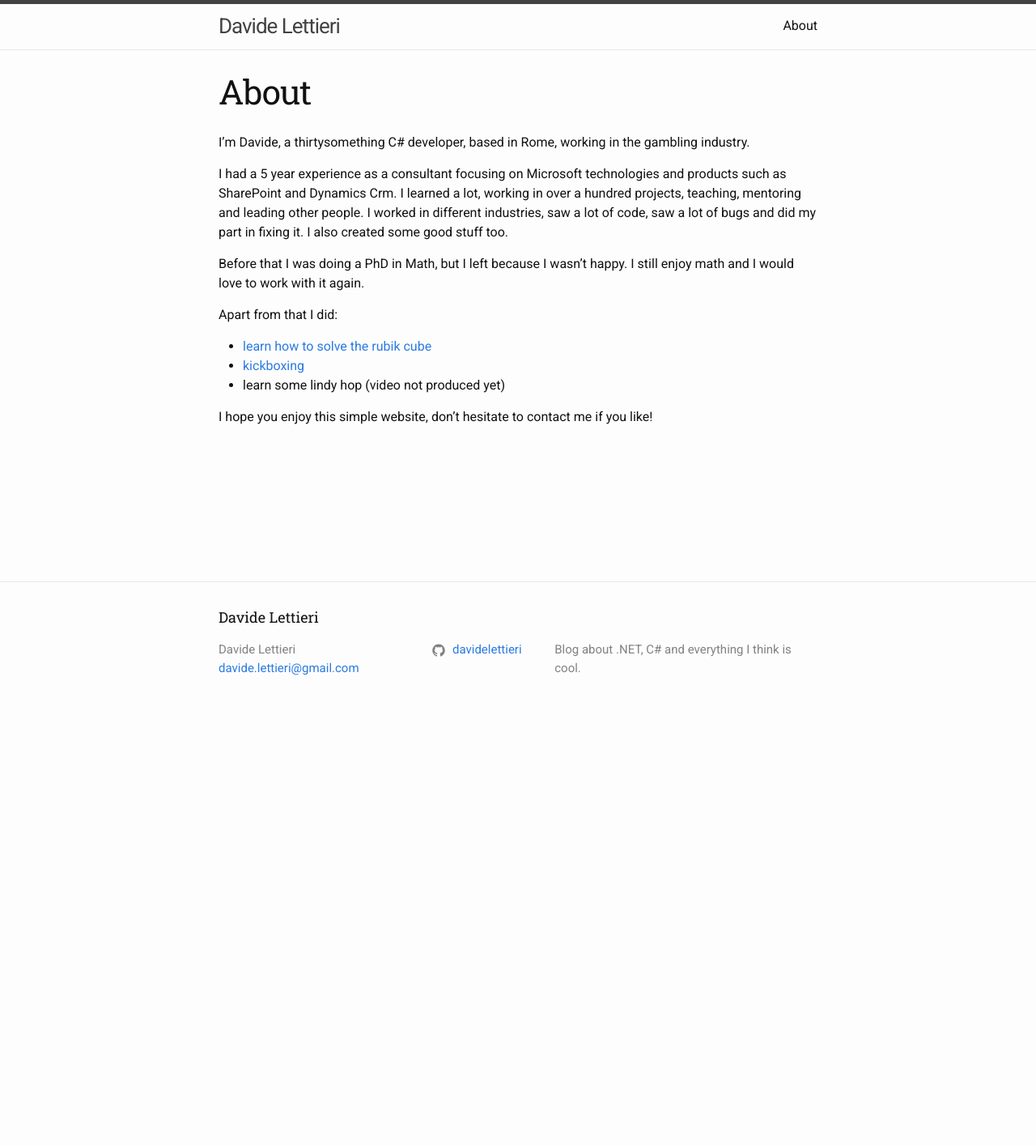
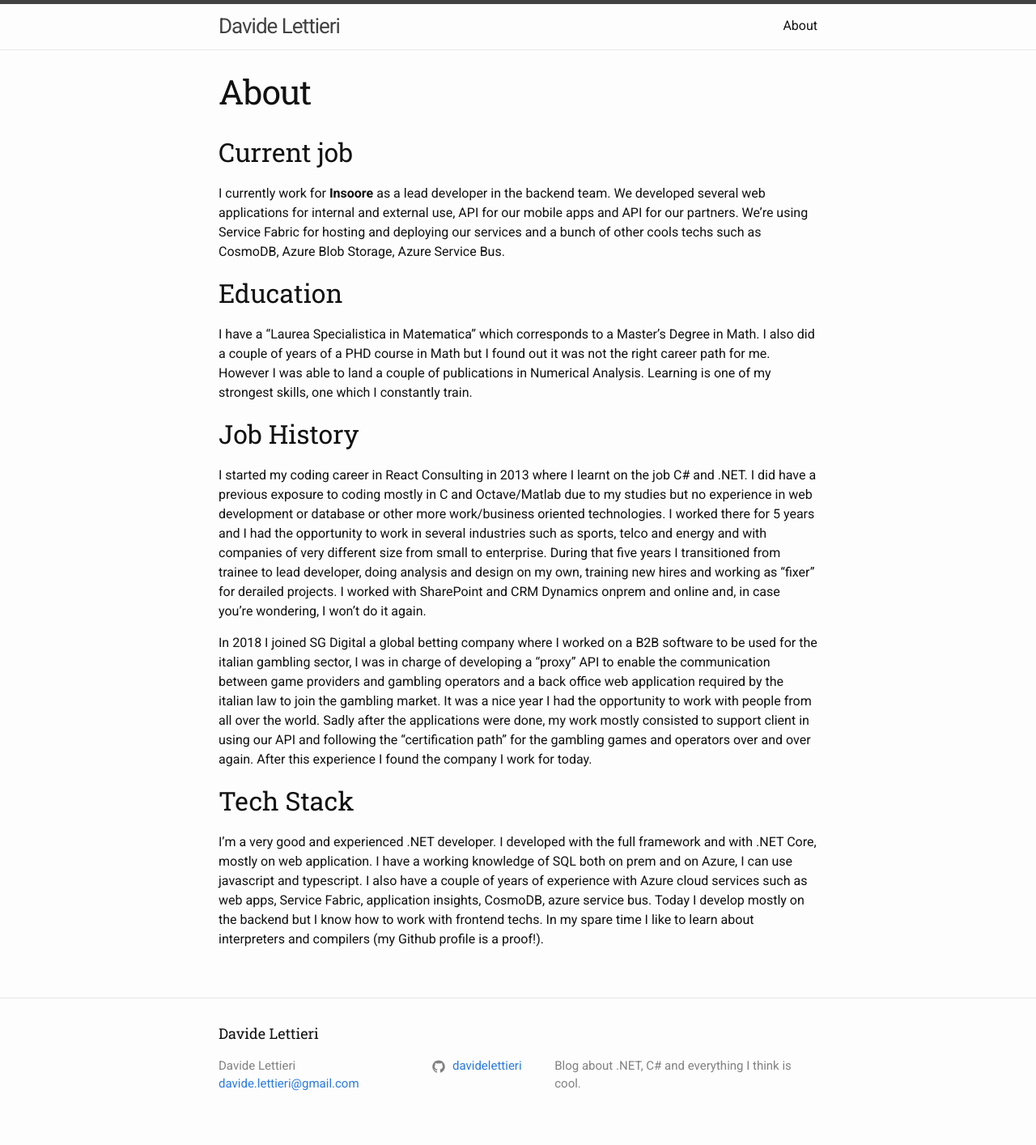
Before and after one commit to davidelettieri/davidelettieri.it, a Jekyll site: the page built from about.md, in a window 1280 px wide. Shown: the whole page at 81% size. Built offline with Jekyll 4.4.1, drawn with Linux system fonts in a browser that asks for light colours; before the commit the page ends 900 px from its top, so only the background shows below that.

Commit message:
Update about.md

```diff
--- a/about.md
+++ b/about.md
@@ -4,15 +4,16 @@
 permalink: /about/
 ---
 
-I'm Davide, a thirtysomething C# developer, based in Rome, working in the gambling industry.
+## Current job
+I currently work for <b>Insoore</b> as a lead developer in the backend team. We developed several web applications for internal and external use, API for our mobile apps and API for our partners. We're using Service Fabric for hosting and deploying our services and a bunch of other cools techs such as CosmoDB, Azure Blob Storage, Azure Service Bus.
 
-I had a 5 year experience as a consultant focusing on Microsoft technologies and products such as SharePoint and Dynamics Crm. I learned a lot, working in over a hundred projects, teaching, mentoring and leading other people. I worked in different industries, saw a lot of code, saw a lot of bugs and did my part in fixing it. I also created some good stuff too.
+## Education
+I have a "Laurea Specialistica in Matematica" which corresponds to a Master's Degree in Math. I also did a couple of years of a PHD course in Math but I found out it was not the right career path for me. However I was able to land a couple of publications in Numerical Analysis. Learning is one of my strongest skills, one which I constantly train.
 
-Before that I was doing a PhD in Math, but I left because I wasn't happy. I still enjoy math and I would love to work with it again.
+## Job History
+I started my coding career in React Consulting in 2013 where I learnt on the job C\# and .NET. I did have a previous exposure to coding mostly in C and Octave/Matlab due to my studies but no experience in web development or database or other more work/business oriented technologies. I worked there for 5 years and I had the opportunity to work in several industries such as sports, telco and energy and with companies of very different size from small to enterprise. During that five years I transitioned from trainee to lead developer, doing analysis and design on my own, training new hires and working as "fixer" for derailed projects. I worked with SharePoint and CRM Dynamics onprem and online and, in case you're wondering, I won't do it again.
 
-Apart from that I did:
-* [learn how to solve the rubik cube](https://www.youtube.com/watch?v=pvkZqDbN0C4)
-* [kickboxing](https://www.youtube.com/watch?v=7hcpv5P2nSI)
-* learn some lindy hop (video not produced yet)
+In 2018 I joined SG Digital a global betting company where I worked on a B2B software to be used for the italian gambling sector, I was in charge of developing a "proxy" API to enable the communication between game providers and gambling operators and a back office web application required by the italian law to join the gambling market. It was a nice year I had the opportunity to work with people from all over the world. Sadly after the applications were done, my work mostly consisted to support client in using our API and following the "certification path" for the gambling games and operators over and over again. After this experience I found the company I work for today.
 
-I hope you enjoy this simple website, don't hesitate to contact me if you like!
+## Tech Stack
+I'm a very good and experienced .NET developer. I developed with the full framework and with .NET Core, mostly on web application. I have a working knowledge of SQL both on prem and on Azure, I can use javascript and typescript. I also have a couple of years of experience with Azure cloud services such as web apps, Service Fabric, application insights, CosmoDB, azure service bus. Today I develop mostly on the backend but I know how to work with frontend techs. In my spare time I like to learn about interpreters and compilers (my Github profile is a proof!).
```
